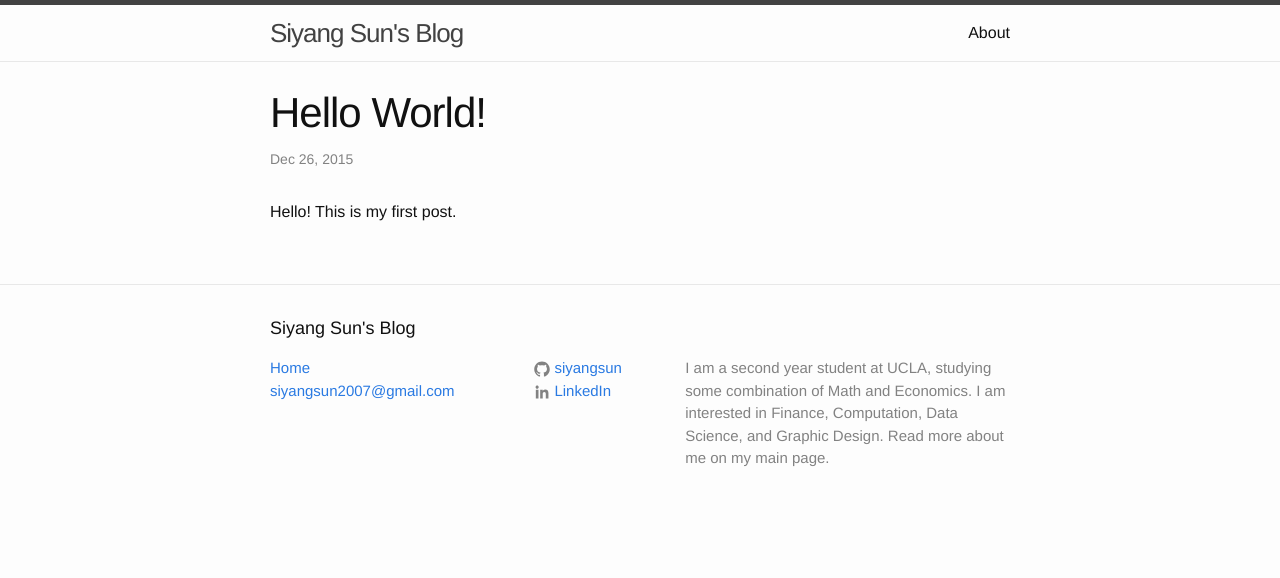
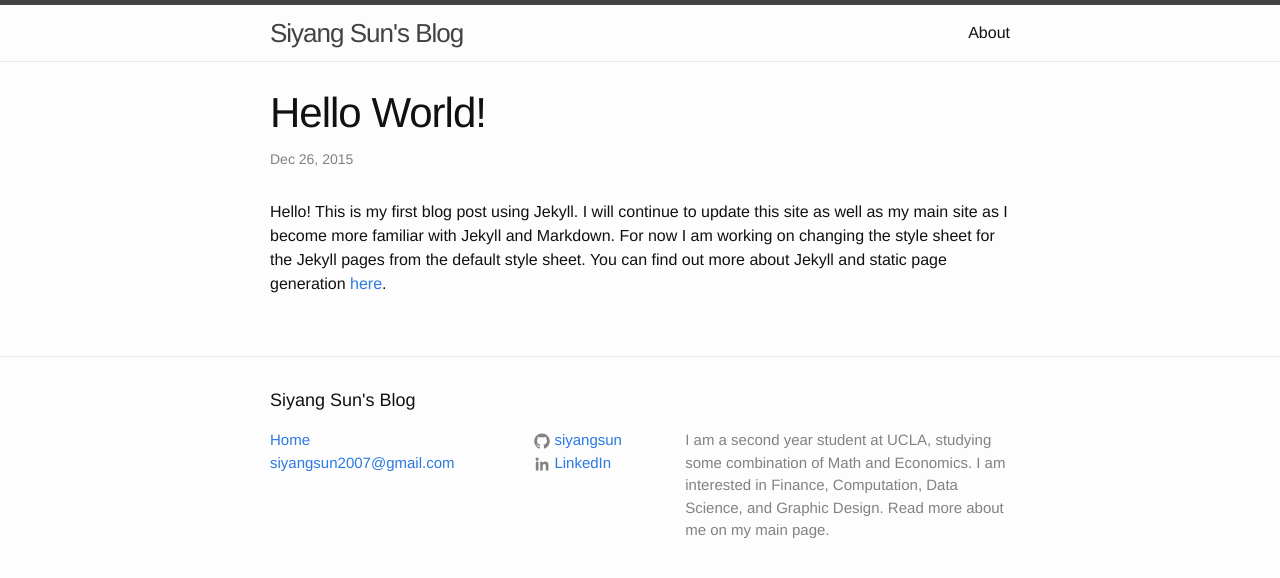
Before and after one commit to siyangsun/marginalia, a Jekyll site: the page built from _posts/2015-12-26-test.markdown, in a window 1280 px wide. Shown: the top 578 px of the page. Built offline with Jekyll 4.4.1, drawn with Linux system fonts in a browser that asks for light colours.

Commit message:
Updating blog

```diff
--- a/_posts/2015-12-26-test.markdown
+++ b/_posts/2015-12-26-test.markdown
@@ -2,6 +2,8 @@
 layout: post
 title:  "Hello World!"
 date:   2015-12-26 12:02:50 -0700
-categories: jekyll update
+categories: General
 ---
-Hello! This is my first post.
+Hello! This is my first blog post using Jekyll. I will continue to update this site as well as my main site as I become more familiar with Jekyll and Markdown. For now I am working on changing the style sheet for the Jekyll pages from the default style sheet. You can find out more about Jekyll and static page generation [here][Jekyll_site].
+
+[Jekyll_site]: http://jekyllrb.com/docs/home
```
Also changed, not shown: about.md (+1 -1 lines), _posts/2015-12-25-welcome-to-jekyll.txt (renamed from _posts/2015-12-25-welcome-to-jekyll.markdown).
